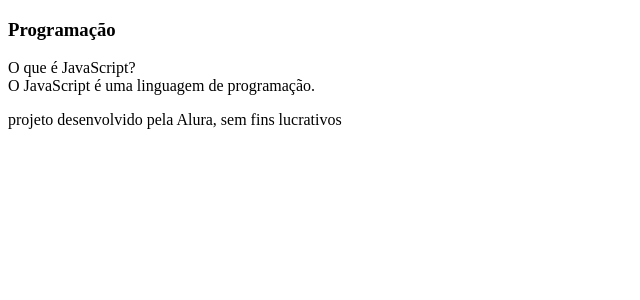
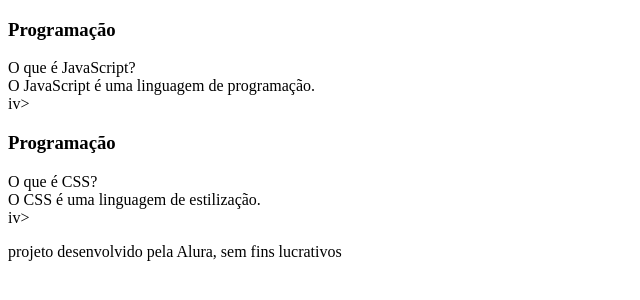
Before and after one commit to Helloisaaa/flashcards, a plain HTML site: page index.html in a window 1280 px wide. Shown: the whole page, without its empty margins (0-640 px from the left). Drawn offline with Linux system fonts and the light colour scheme.

Commit message:
perguntas

```diff
--- a/index.html
+++ b/index.html
@@ -8,7 +8,7 @@
 <body>
     <main>
 <section id="container">
-    <article class="cartao">
+    </d<article class="cartao">
         <div class="cartao__conteudo">
             <h3>Programação</h3>
             <div class="cartao__conteudo__pergunta">
@@ -17,9 +17,19 @@
             <div class="cartao__conteudo__resposta">
                 O JavaScript é uma linguagem de programação.
 
-            </div>
+            </div>iv>
+    </article>
+</d<article class="cartao">
+    <div class="cartao__conteudo">
+        <h3>Programação</h3>
+        <div class="cartao__conteudo__pergunta">
+            O que é CSS?
         </div>
-    </article>
+        <div class="cartao__conteudo__resposta">
+            O CSS é uma linguagem de estilização.
+
+        </div>iv>
+</article>
 </section>
     </main>
     <footer>
```
